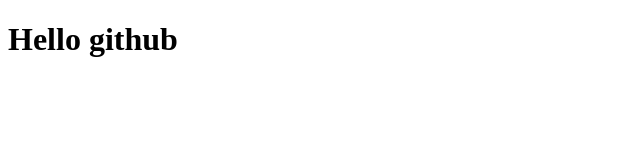
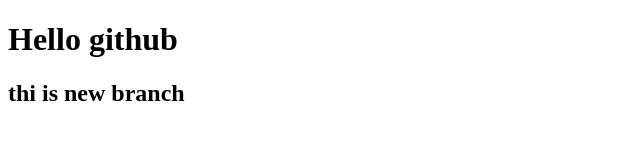
Before and after one commit to varagraw/Project4, a plain HTML site: page index.html in a window 1280 px wide. Shown: the whole page, without its empty margins (0-640 px from the left). Drawn offline with Linux system fonts and the light colour scheme.

Commit message:
first commit

```diff
--- a/index.html
+++ b/index.html
@@ -9,6 +9,8 @@
 <body>
     <h1>
         Hello github
+
     </h1>
+    <h2>thi is new branch</h2>
 </body>
 </html>
```
